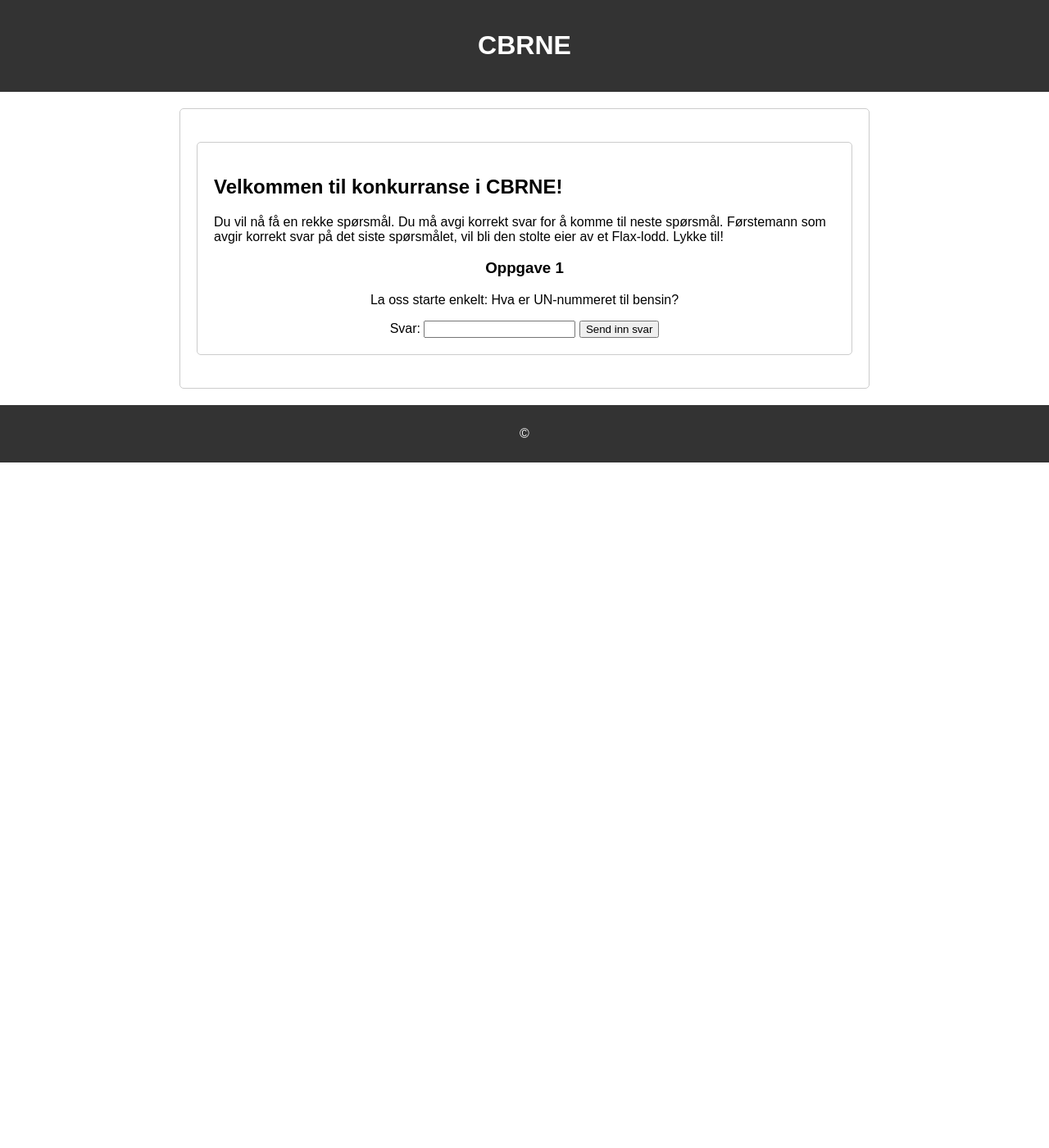
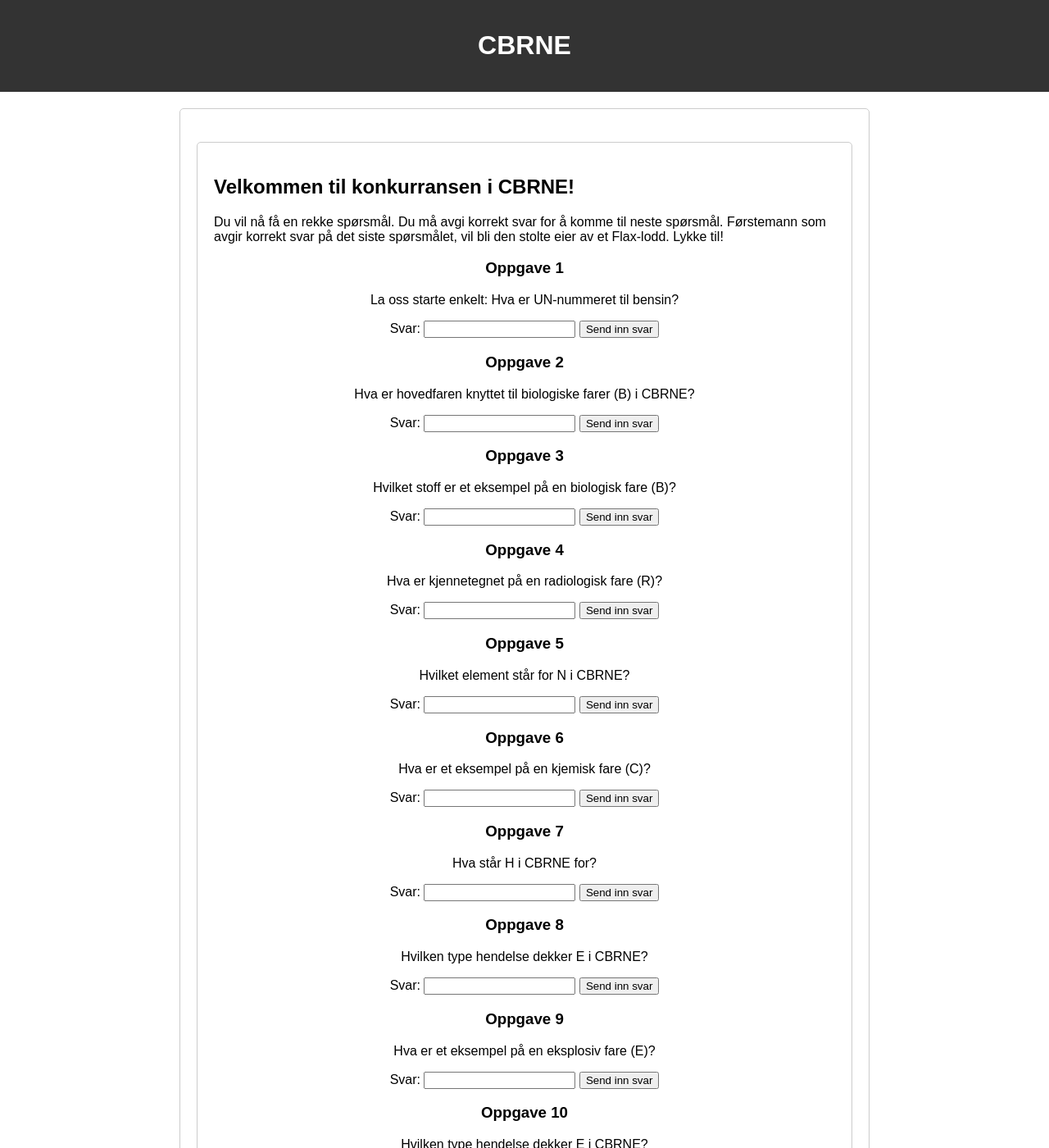
Before and after one commit to grevlinger/CBRNE, a Jekyll site: the page built from index.html, in a window 1280 px wide and 1400 px high. Shown: the whole window at 82% size. Built offline with Jekyll 4.4.1, drawn with Linux system fonts in a browser that asks for light colours.

Commit message:
Update index.html

```diff
--- a/index.html
+++ b/index.html
@@ -4,7 +4,7 @@ title: "Hjem"
 ---
 
 <main>
-    <h2>Velkommen til konkurranse i CBRNE!</h2>
+    <h2>Velkommen til konkurransen i CBRNE!</h2>
 
     <p>Du vil nå få en rekke spørsmål. Du må avgi korrekt svar for å komme til neste spørsmål. Førstemann som avgir korrekt svar på det siste spørsmålet, vil bli den stolte eier av et Flax-lodd. Lykke til!</p>
 
@@ -18,6 +18,114 @@ title: "Hjem"
         </form>
     </section>
 
-    <!-- Fortsett mønsteret for de andre oppgavene -->
+    <section id="oppgave2">
+        <h3>Oppgave 2</h3>
+        <p>Hva er hovedfaren knyttet til biologiske farer (B) i CBRNE?</p>
+        <form onsubmit="return validateAnswer('answer_2', 'Sykdomsspredning', 'oppgave3');" action="#" method="post">
+            <label for="answer_2">Svar:</label>
+            <input type="text" id="answer_2" name="answer_2" required value="">
+            <input type="submit" value="Send inn svar">
+        </form>
+    </section>
+
+    <section id="oppgave3">
+        <h3>Oppgave 3</h3>
+        <p>Hvilket stoff er et eksempel på en biologisk fare (B)?</p>
+        <form onsubmit="return validateAnswer('answer_3', 'Antrax', 'oppgave4');" action="#" method="post">
+            <label for="answer_3">Svar:</label>
+            <input type="text" id="answer_3" name="answer_3" required value="">
+            <input type="submit" value="Send inn svar">
+        </form>
+    </section>
+
+    <section id="oppgave4">
+        <h3>Oppgave 4</h3>
+        <p>Hva er kjennetegnet på en radiologisk fare (R)?</p>
+        <form onsubmit="return validateAnswer('answer_4', 'Stråling', 'oppgave5');" action="#" method="post">
+            <label for="answer_4">Svar:</label>
+            <input type="text" id="answer_4" name="answer_4" required value="">
+            <input type="submit" value="Send inn svar">
+        </form>
+    </section>
+
+    <section id="oppgave5">
+        <h3>Oppgave 5</h3>
+        <p>Hvilket element står for N i CBRNE?</p>
+        <form onsubmit="return validateAnswer('answer_5', 'Nukleært', 'oppgave6');" action="#" method="post">
+            <label for="answer_5">Svar:</label>
+            <input type="text" id="answer_5" name="answer_5" required value="">
+            <input type="submit" value="Send inn svar">
+        </form>
+    </section>
+
+    <section id="oppgave6">
+        <h3>Oppgave 6</h3>
+        <p>Hva er et eksempel på en kjemisk fare (C)?</p>
+        <form onsubmit="return validateAnswer('answer_6', 'Giftige kjemikalier', 'oppgave7');" action="#" method="post">
+            <label for="answer_6">Svar:</label>
+            <input type="text" id="answer_6" name="answer_6" required value="">
+            <input type="submit" value="Send inn svar">
+        </form>
+    </section>
+
+    <section id="oppgave7">
+        <h3>Oppgave 7</h3>
+        <p>Hva står H i CBRNE for?</p>
+        <form onsubmit="return validateAnswer('answer_7', 'Håndtering', 'oppgave8');" action="#" method="post">
+            <label for="answer_7">Svar:</label>
+            <input type="text" id="answer_7" name="answer_7" required value="">
+            <input type="submit" value="Send inn svar">
+        </form>
+    </section>
+
+    <section id="oppgave8">
+        <h3>Oppgave 8</h3>
+        <p>Hvilken type hendelse dekker E i CBRNE?</p>
+        <form onsubmit="return validateAnswer('answer_8', 'Eksplosjoner', 'oppgave9');" action="#" method="post">
+            <label for="answer_8">Svar:</label>
+            <input type="text" id="answer_8" name="answer_8" required value="">
+            <input type="submit" value="Send inn svar">
+        </form>
+    </section>
+
+    <section id="oppgave9">
+        <h3>Oppgave 9</h3>
+        <p>Hva er et eksempel på en eksplosiv fare (E)?</p>
+        <form onsubmit="return validateAnswer('answer_9', 'Dynamitt', 'oppgave10');" action="#" method="post">
+            <label for="answer_9">Svar:</label>
+            <input type="text" id="answer_9" name="answer_9" required value="">
+            <input type="submit" value="Send inn svar">
+        </form>
+    </section>
+
+    <section id="oppgave10">
+        <h3>Oppgave 10</h3>
+        <p>Hvilken type hendelse dekker E i CBRNE?</p>
+        <form onsubmit="return validateAnswer('answer_10', 'Eksplosjoner', 'gratulerer');" action="#" method="post">
+            <label for="answer_10">Svar:</label>
+            <input type="text" id="answer_10" name="answer_10" required value="">
+            <input type="submit" value="Send inn svar">
+        </form>
+    </section>
+
+    <section id="gratulerer" style="display: none;">
+        <h3>Gratulerer!</h3>
+        <p>Du har besvart alle spørsmålene korrekt. Du er den stolte vinneren av et Flax-lodd!</p>
+    </section>
 
 </main>
+
+<script>
+    function validateAnswer(answerId, correctAnswer, nextSectionId) {
+        var userAnswer = document.getElementById(answerId).value.trim().toLowerCase();
+        if (userAnswer === correctAnswer.toLowerCase()) {
+            alert("Riktig svar! Du kan gå videre til neste oppgave.");
+            document.getElementById(answerId).disabled = true;
+            document.getElementById(nextSectionId).style.display = "block";
+            return false; // Prevent form submission
+        } else {
+            alert("Feil svar. Prøv igjen!");
+            return false; // Prevent form submission
+        }
+    }
+</script>
```
